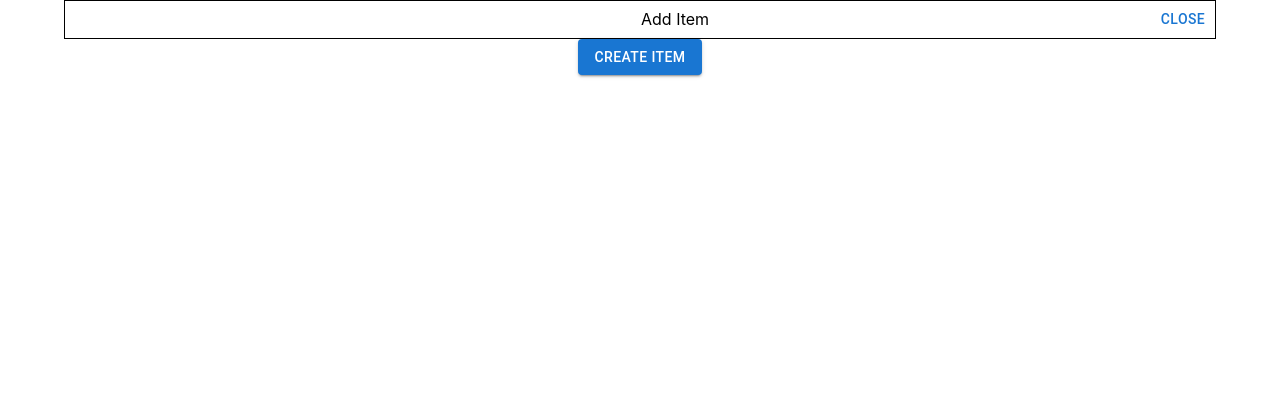
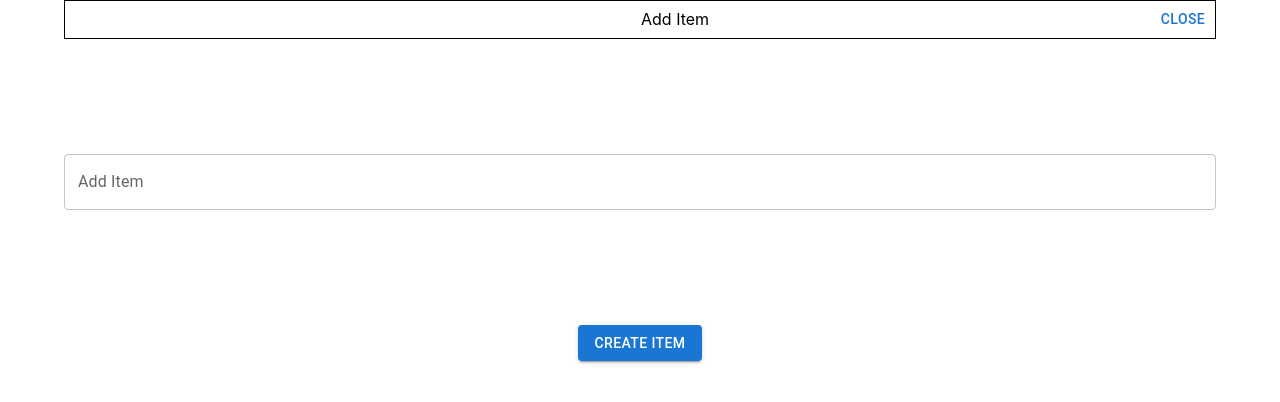
Before and after one commit to Chris-N/list-all, a React (Create React App) app: page /add in a window 1280 px wide. Shown: the top 402 px of the page. Built offline with nearby package versions, Linux system fonts and the light colour scheme.

Commit message:
Added input auto complete box for the add screen with sample data for suggestions

```diff
--- a/src/components/AddItem/AddItem.tsx
+++ b/src/components/AddItem/AddItem.tsx
@@ -1,7 +1,9 @@
 import * as React from 'react';
 import { useNavigate } from 'react-router-dom';
 import styled from 'styled-components';
-import { Button, Container } from '@mui/material';
+import { Autocomplete, Button, Container, TextField } from '@mui/material';
+
+import data from 'data/food.json';
 
 const Header = styled.div`
   display: flex;
@@ -17,6 +19,10 @@ const Footer = styled.div`
   align-items: center;
 `;
 
+const StyledAutoComplete = styled(Autocomplete)`
+  margin: 10% 0;
+`;
+
 export const AddItem: React.FC = () => {
   const navigate = useNavigate();
 
@@ -28,6 +34,22 @@ export const AddItem: React.FC = () => {
           Close
         </Button>
       </Header>
+      <StyledAutoComplete
+        id='input-add-item'
+        disableClearable
+        freeSolo
+        options={data.food.map((option) => option.name)}
+        renderInput={(params) => (
+          <TextField
+            {...params}
+            label='Add Item'
+            InputProps={{
+              ...params.InputProps,
+              type: 'search',
+            }}
+          />
+        )}
+      />
       <Footer>
         <Button
           variant='contained'
--- /dev/null
+++ b/src/data/food.json
@@ -0,0 +1,8 @@
+{
+  "food": [
+    { "name": "Apples", "category": "Produce" },
+    { "name": "Cheese", "category": "Dairy" },
+    { "name": "Bananas", "category": "Produce" },
+    { "name": "Coke", "category": "Beverages" }
+  ]
+}
```
